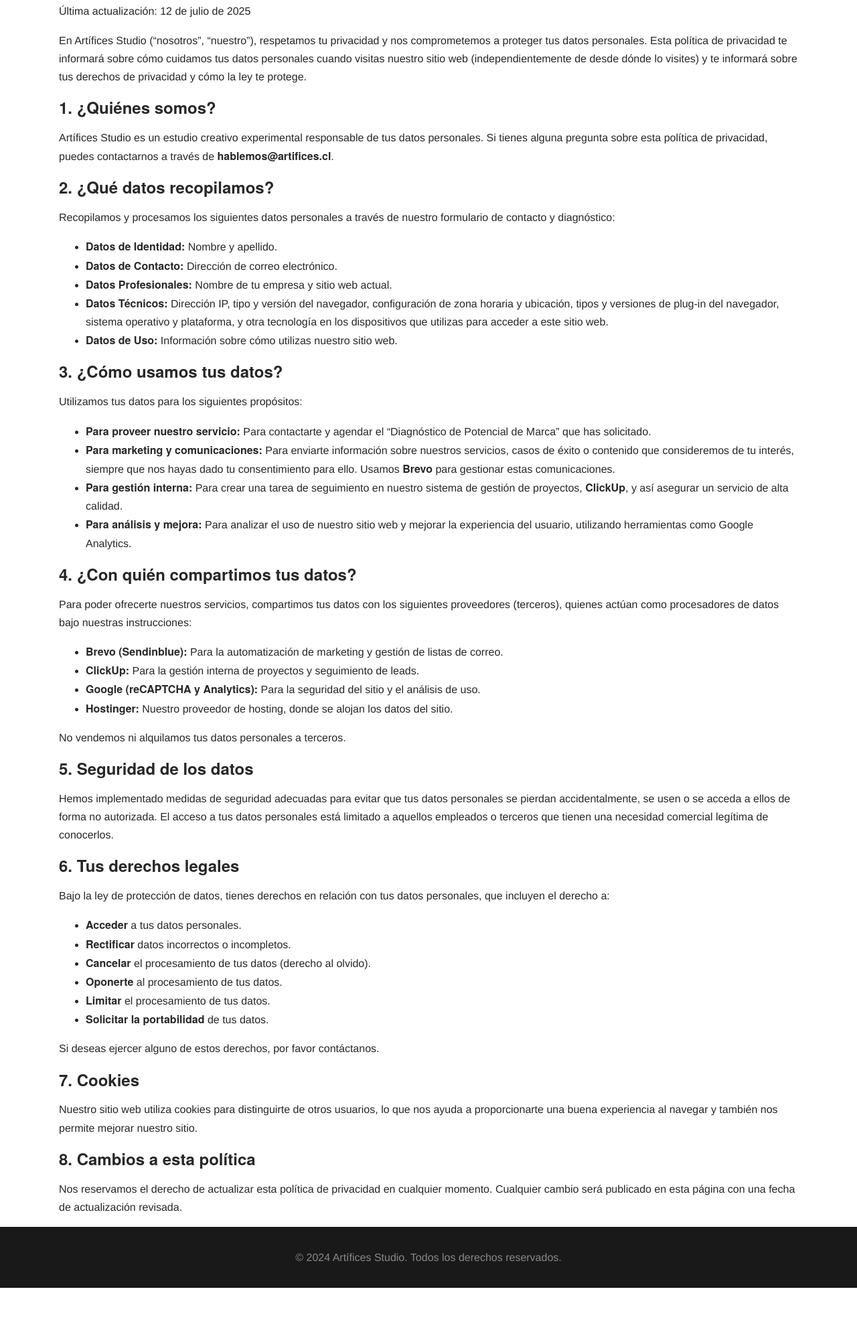
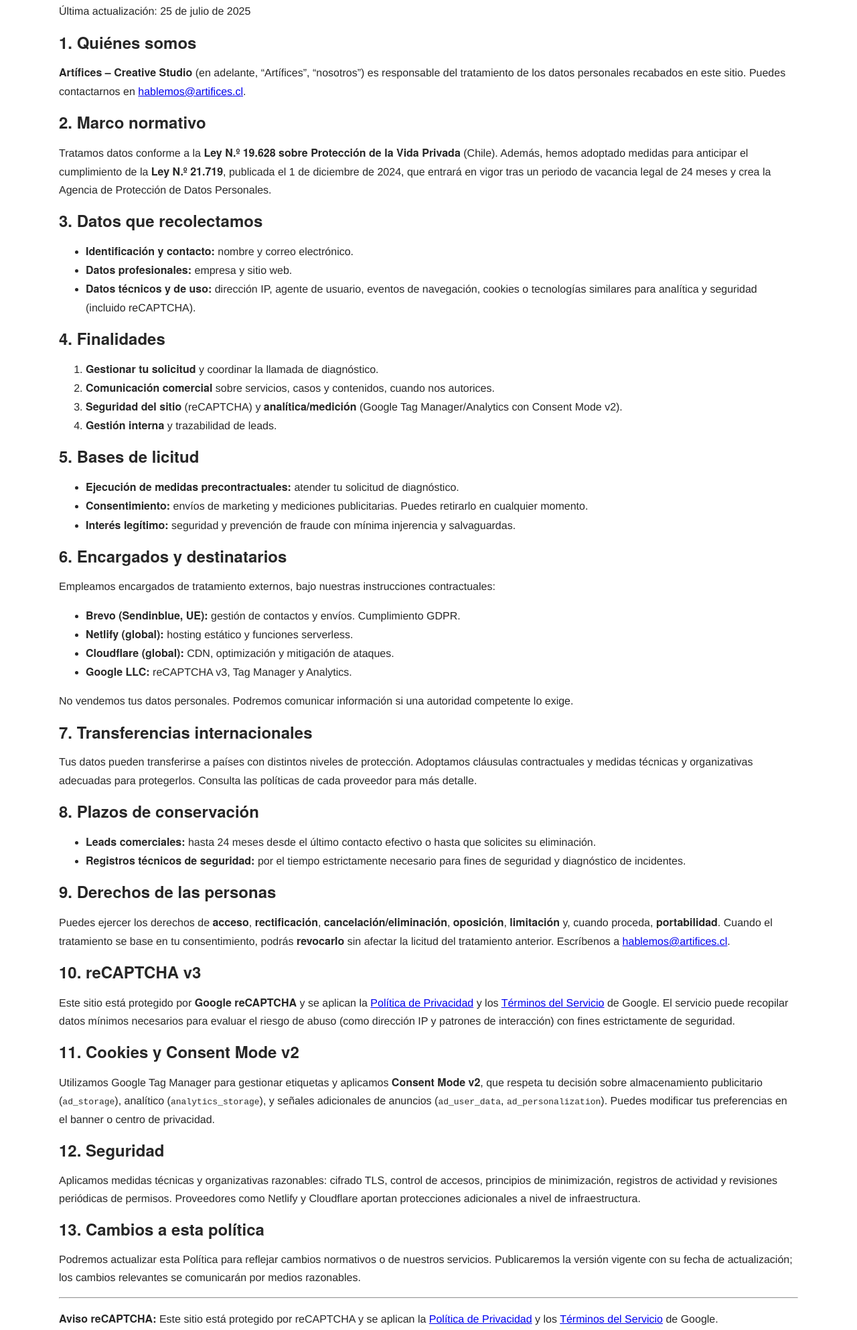
Before and after one commit to Juanalfaros/landing-artifices, a website: page public/pages/politica-privacidad.html in a window 1280 px wide. Shown: the part 175-2161 px from the top of the page at 67% size. Before the commit the page ends 2098 px from the top, so only its background shows below. Drawn offline with Linux system fonts and the light colour scheme; a web font is replaced by a local one.

Commit message:
fix: update privacy policy and terms and conditions

```diff
--- a/public/pages/politica-privacidad.html
+++ b/public/pages/politica-privacidad.html
@@ -1,143 +1,165 @@
 <!DOCTYPE html>
-
 <html lang="es">
-
 <head>
   <meta charset="utf-8" />
-    <meta content="width=device-width, initial-scale=1.0" name="viewport" />
-    <title>Política de Privacidad – Artífices Studio</title>
-    <!-- Tipografías de Artífices Studio -->
-    <link href="https://use.typekit.net/nwp0lmg.css" rel="stylesheet" />
-    <link rel="stylesheet" href="/css/helvetica_neue.css">
-    <link rel="stylesheet" href="/css/styles.css">
+  <meta name="viewport" content="width=device-width, initial-scale=1" />
+  <title>Política de Privacidad – Artífices – Creative Studio</title>
+  <meta name="description" content="Política de Privacidad de Artífices – Creative Studio. Conoce cómo tratamos tus datos personales conforme a la Ley 19.628 y preparamos el cumplimiento de la Ley 21.719." />
+  <link rel="canonical" href="https://landing.artifices.studio/pages/politica-privacidad.html" />
 
-    <link rel="icon" type="image/svg+xml" href="/assets/icons/favicon.svg">
-    <link rel="icon" type="image/png" sizes="32x32" href="/assets/icons/favicon-32x32.png">
-    <link rel="icon" type="image/png" sizes="96x96" href="/assets/icons/favicon-96x96.png">
-    <link rel="apple-touch-icon" sizes="180x180" href="/assets/icons/apple-touch-icon.png">
-    <link rel="manifest" href="/site.webmanifest">
-    <meta name="apple-mobile-web-app-title" content="Artífices">
-    <meta name="theme-color" content="#000000">
+  <!-- Tipografías y estilos -->
+  <link rel="stylesheet" href="https://use.typekit.net/nwp0lmg.css" />
+  <link rel="stylesheet" href="/css/helvetica_neue.css" />
+  <link rel="stylesheet" href="/css/styles.css" />
+
+  <!-- Favicon -->
+  <link rel="icon" type="image/svg+xml" href="/assets/icons/favicon.svg" />
+  <link rel="icon" type="image/png" sizes="32x32" href="/assets/icons/favicon-32x32.png" />
+  <link rel="apple-touch-icon" sizes="180x180" href="/assets/icons/apple-touch-icon.png" />
+  <link rel="manifest" href="/site.webmanifest" />
+  <meta name="theme-color" content="#000000" />
 
 
 </head>
+<body>
 
-<body>
+
   <!-- HEADER -->
   <header>
     <div class="container header-inner">
       <a href="/" title="Inicio" class="logo" aria-label="Volver al inicio">
-            <div style="display:flex;flex-direction:column;align-items:center">
-                <img
-                src="/assets/images/logotipoartificesoficial.svg"
-                alt="Logotipo Artífices"
-                style="height:1.75rem" />
+        <div class="header-logo-stack">
+          <img src="/assets/images/logotipoartificesoficial.svg" alt="Logotipo Artífices" />
           <span class="font-primary tagline">Experimental Creative Studio</span>
         </div>
       </a>
     </div>
   </header>
-    <!-- CONTENIDO LEGAL -->
+
   <main>
-        <div class="container">
-            <h1>Política de Privacidad</h1>
-            <p class="date">Última actualización: 12 de julio de 2025</p>
-            <div class="legal-content">
+    <div class="container legal">
+      <h1 class="font-primary">Política de Privacidad</h1>
+      <p class="date">Última actualización: 25 de julio de 2025</p>
+
+      <h2>1. Quiénes somos</h2>
       <p>
-                    En Artífices Studio (“nosotros”, “nuestro”), respetamos tu privacidad y nos comprometemos a proteger
-                    tus datos personales. Esta política de privacidad te informará sobre cómo cuidamos tus datos
-                    personales
-                    cuando visitas nuestro sitio web (independientemente de desde dónde lo visites) y te informará sobre
-                    tus
-                    derechos de privacidad y cómo la ley te protege.
+        <strong>Artífices – Creative Studio</strong> (en adelante, “Artífices”, “nosotros”) es responsable del
+        tratamiento de los datos personales recabados en este sitio. Puedes contactarnos en
+        <a href="mailto:hablemos@artifices.cl">hablemos@artifices.cl</a>.
       </p>
-                <h2>1. ¿Quiénes somos?</h2>
+
+      <h2>2. Marco normativo</h2>
       <p>
-                    Artífices Studio es un estudio creativo experimental responsable de tus datos personales. Si tienes
-                    alguna pregunta sobre esta política de privacidad, puedes contactarnos a través de
-                    <strong>hablemos@artifices.cl</strong>.
+        Tratamos datos conforme a la <strong>Ley N.º 19.628 sobre Protección de la Vida Privada</strong> (Chile). Además,
+        hemos adoptado medidas para anticipar el cumplimiento de la <strong>Ley N.º 21.719</strong>, publicada el 1 de
+        diciembre de 2024, que entrará en vigor tras un periodo de vacancia legal de 24 meses y crea la Agencia de
+        Protección de Datos Personales.
       </p>
-                <h2>2. ¿Qué datos recopilamos?</h2>
-                <p>Recopilamos y procesamos los siguientes datos personales a través de nuestro formulario de contacto y
-                    diagnóstico:</p>
+
+      <h2>3. Datos que recolectamos</h2>
       <ul>
-                    <li><strong>Datos de Identidad:</strong> Nombre y apellido.</li>
-                    <li><strong>Datos de Contacto:</strong> Dirección de correo electrónico.</li>
-                    <li><strong>Datos Profesionales:</strong> Nombre de tu empresa y sitio web actual.</li>
-                    <li><strong>Datos Técnicos:</strong> Dirección IP, tipo y versión del navegador, configuración de
-                        zona
-                        horaria y ubicación, tipos y versiones de plug-in del navegador, sistema operativo y plataforma,
-                        y otra
-                        tecnología en los dispositivos que utilizas para acceder a este sitio web.</li>
-                    <li><strong>Datos de Uso:</strong> Información sobre cómo utilizas nuestro sitio web.</li>
+        <li><strong>Identificación y contacto:</strong> nombre y correo electrónico.</li>
+        <li><strong>Datos profesionales:</strong> empresa y sitio web.</li>
+        <li><strong>Datos técnicos y de uso:</strong> dirección IP, agente de usuario, eventos de navegación, cookies o tecnologías similares para analítica y seguridad (incluido reCAPTCHA).</li>
       </ul>
-                <h2>3. ¿Cómo usamos tus datos?</h2>
-                <p>Utilizamos tus datos para los siguientes propósitos:</p>
+
+      <h2>4. Finalidades</h2>
+      <ol>
+        <li><strong>Gestionar tu solicitud</strong> y coordinar la llamada de diagnóstico.</li>
+        <li><strong>Comunicación comercial</strong> sobre servicios, casos y contenidos, cuando nos autorices.</li>
+        <li><strong>Seguridad del sitio</strong> (reCAPTCHA) y <strong>analítica/medición</strong> (Google Tag Manager/Analytics con Consent Mode v2).</li>
+        <li><strong>Gestión interna</strong> y trazabilidad de leads.</li>
+      </ol>
+
+      <h2>5. Bases de licitud</h2>
       <ul>
-                    <li><strong>Para proveer nuestro servicio:</strong> Para contactarte y agendar el “Diagnóstico de
-                        Potencial de Marca” que has solicitado.</li>
-                    <li><strong>Para marketing y comunicaciones:</strong> Para enviarte información sobre nuestros
-                        servicios, casos de éxito o contenido que consideremos de tu interés, siempre que nos hayas dado
-                        tu consentimiento para ello. Usamos <strong>Brevo</strong> para gestionar estas comunicaciones.
-                    </li>
-                    <li><strong>Para gestión interna:</strong> Para crear una tarea de seguimiento en nuestro sistema de
-                        gestión de proyectos, <strong>ClickUp</strong>, y así asegurar un servicio de alta calidad.</li>
-                    <li><strong>Para análisis y mejora:</strong> Para analizar el uso de nuestro sitio web y mejorar la
-                        experiencia del usuario, utilizando herramientas como Google Analytics.</li>
+        <li><strong>Ejecución de medidas precontractuales:</strong> atender tu solicitud de diagnóstico.</li>
+        <li><strong>Consentimiento:</strong> envíos de marketing y mediciones publicitarias. Puedes retirarlo en cualquier momento.</li>
+        <li><strong>Interés legítimo:</strong> seguridad y prevención de fraude con mínima injerencia y salvaguardas.</li>
       </ul>
-                <h2>4. ¿Con quién compartimos tus datos?</h2>
-                <p>Para poder ofrecerte nuestros servicios, compartimos tus datos con los siguientes proveedores
-                    (terceros), quienes actúan como procesadores de datos bajo nuestras instrucciones:</p>
+
+      <h2>6. Encargados y destinatarios</h2>
+      <p>Empleamos encargados de tratamiento externos, bajo nuestras instrucciones contractuales:</p>
       <ul>
-                    <li><strong>Brevo (Sendinblue):</strong> Para la automatización de marketing y gestión de listas de
-                        correo.</li>
-                    <li><strong>ClickUp:</strong> Para la gestión interna de proyectos y seguimiento de leads.</li>
-                    <li><strong>Google (reCAPTCHA y Analytics):</strong> Para la seguridad del sitio y el análisis de
-                        uso.</li>
-                    <li><strong>Hostinger:</strong> Nuestro proveedor de hosting, donde se alojan los datos del sitio.
-                    </li>
+        <li><strong>Brevo (Sendinblue, UE):</strong> gestión de contactos y envíos. Cumplimiento GDPR.</li>
+        <li><strong>Netlify (global):</strong> hosting estático y funciones serverless.</li>
+        <li><strong>Cloudflare (global):</strong> CDN, optimización y mitigación de ataques.</li>
+        <li><strong>Google LLC:</strong> reCAPTCHA v3, Tag Manager y Analytics.</li>
       </ul>
-                <p>No vendemos ni alquilamos tus datos personales a terceros.</p>
-                <h2>5. Seguridad de los datos</h2>
+      <p>No vendemos tus datos personales. Podremos comunicar información si una autoridad competente lo exige.</p>
+
+      <h2>7. Transferencias internacionales</h2>
       <p>
-                    Hemos implementado medidas de seguridad adecuadas para evitar que tus datos personales se pierdan
-                    accidentalmente, se usen o se acceda a ellos de forma no autorizada. El acceso a tus datos
-                    personales
-                    está limitado a aquellos empleados o terceros que tienen una necesidad comercial legítima de
-                    conocerlos.
+        Tus datos pueden transferirse a países con distintos niveles de protección. Adoptamos cláusulas contractuales y
+        medidas técnicas y organizativas adecuadas para protegerlos. Consulta las políticas de cada proveedor para más
+        detalle.
       </p>
-                <h2>6. Tus derechos legales</h2>
-                <p>Bajo la ley de protección de datos, tienes derechos en relación con tus datos personales, que
-                    incluyen el derecho a:</p>
+
+      <h2>8. Plazos de conservación</h2>
       <ul>
-                    <li><strong>Acceder</strong> a tus datos personales.</li>
-                    <li><strong>Rectificar</strong> datos incorrectos o incompletos.</li>
-                    <li><strong>Cancelar</strong> el procesamiento de tus datos (derecho al olvido).</li>
-                    <li><strong>Oponerte</strong> al procesamiento de tus datos.</li>
-                    <li><strong>Limitar</strong> el procesamiento de tus datos.</li>
-                    <li><strong>Solicitar la portabilidad</strong> de tus datos.</li>
+        <li><strong>Leads comerciales:</strong> hasta 24 meses desde el último contacto efectivo o hasta que solicites su eliminación.</li>
+        <li><strong>Registros técnicos de seguridad:</strong> por el tiempo estrictamente necesario para fines de seguridad y diagnóstico de incidentes.</li>
       </ul>
-                <p>Si deseas ejercer alguno de estos derechos, por favor contáctanos.</p>
-                <h2>7. Cookies</h2>
+
+      <h2>9. Derechos de las personas</h2>
       <p>
-                    Nuestro sitio web utiliza cookies para distinguirte de otros usuarios, lo que nos ayuda a
-                    proporcionarte
-                    una buena experiencia al navegar y también nos permite mejorar nuestro sitio.
+        Puedes ejercer los derechos de <strong>acceso</strong>, <strong>rectificación</strong>, <strong>cancelación/eliminación</strong>,
+        <strong>oposición</strong>, <strong>limitación</strong> y, cuando proceda, <strong>portabilidad</strong>. Cuando el tratamiento se
+        base en tu consentimiento, podrás <strong>revocarlo</strong> sin afectar la licitud del tratamiento anterior. Escríbenos a
+        <a href="mailto:hablemos@artifices.cl">hablemos@artifices.cl</a>.
       </p>
-                <h2>8. Cambios a esta política</h2>
+
+      <h2>10. reCAPTCHA v3</h2>
       <p>
-                    Nos reservamos el derecho de actualizar esta política de privacidad en cualquier momento. Cualquier
-                    cambio será publicado en esta página con una fecha de actualización revisada.
+        Este sitio está protegido por <strong>Google reCAPTCHA</strong> y se aplican la <a href="https://policies.google.com/privacy" rel="noopener" target="_blank">Política de Privacidad</a>
+        y los <a href="https://policies.google.com/terms" rel="noopener" target="_blank">Términos del Servicio</a> de Google. El servicio puede recopilar datos mínimos necesarios para
+        evaluar el riesgo de abuso (como dirección IP y patrones de interacción) con fines estrictamente de seguridad.
+      </p>
+
+      <h2>11. Cookies y Consent Mode v2</h2>
+      <p>
+        Utilizamos Google Tag Manager para gestionar etiquetas y aplicamos <strong>Consent Mode v2</strong>, que respeta tu decisión
+        sobre almacenamiento publicitario (<code>ad_storage</code>), analítico (<code>analytics_storage</code>), y señales adicionales
+        de anuncios (<code>ad_user_data</code>, <code>ad_personalization</code>). Puedes modificar tus preferencias en el banner o centro
+        de privacidad.
+      </p>
+
+      <h2>12. Seguridad</h2>
+      <p>
+        Aplicamos medidas técnicas y organizativas razonables: cifrado TLS, control de accesos, principios de minimización, registros
+        de actividad y revisiones periódicas de permisos. Proveedores como Netlify y Cloudflare aportan protecciones adicionales a
+        nivel de infraestructura.
+      </p>
+
+      <h2>13. Cambios a esta política</h2>
+      <p>
+        Podremos actualizar esta Política para reflejar cambios normativos o de nuestros servicios. Publicaremos la versión vigente
+        con su fecha de actualización; los cambios relevantes se comunicarán por medios razonables.
+      </p>
+
+      <hr />
+      <p class="recaptcha-note">
+        <strong>Aviso reCAPTCHA:</strong> Este sitio está protegido por reCAPTCHA y se aplican la
+        <a href="https://policies.google.com/privacy" target="_blank" rel="noopener">Política de Privacidad</a> y los
+        <a href="https://policies.google.com/terms" target="_blank" rel="noopener">Términos del Servicio</a> de Google.
+      </p>
+
+      <p class="cookies-note">
+        <a id="open-privacy-center" href="#" onclick="window.dataLayer=window.dataLayer||[];window.dataLayer.push({event:'open_consent_preferences'});return false;">
+          Preferencias de cookies</a>
       </p>
     </div>
-        </div>
   </main>
+
   <!-- FOOTER -->
   <footer>
     <div class="container">
-            <p>© 2024 Artífices Studio. Todos los derechos reservados.</p>
+      <nav class="links">
+        <a href="/pages/politica-privacidad.html">Política de Privacidad</a>
+        <a href="/pages/terminos-condiciones.html">Términos y Condiciones</a>
+      </nav>
+      <p>© 2024 Artífices – Creative Studio. Todos los derechos reservados.</p>
     </div>
   </footer>
 </body>
-
 </html>
```
Also changed, not shown: public/pages/terminos-condiciones.html (+84 -82 lines). Lines whose indentation alone changed are shown as unchanged.
